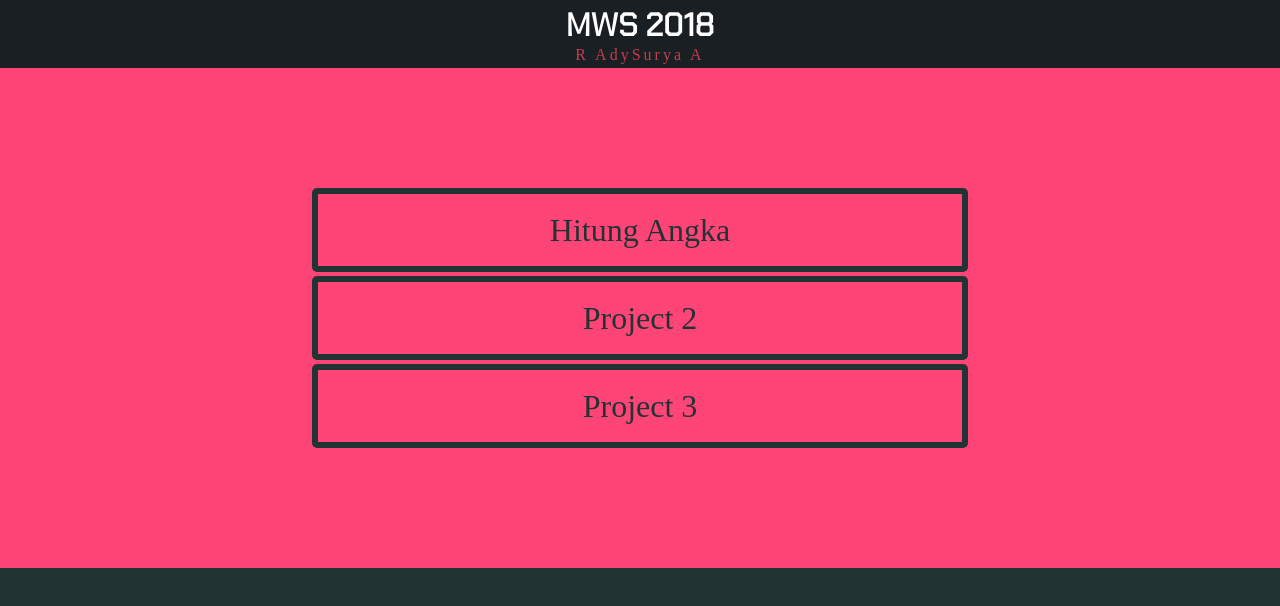
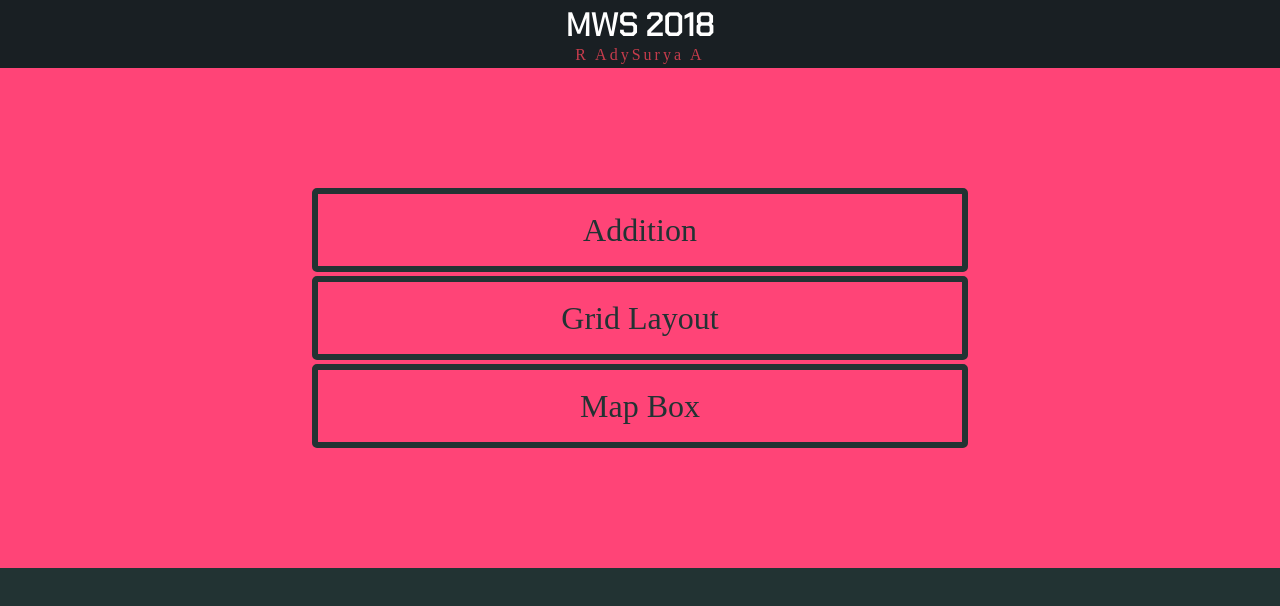
Before and after one commit to r17x/mws18, a website: page public/index.html in a window 1280 px wide. Drawn offline with Linux system fonts and the light colour scheme.

Commit message:
Update index.html

```diff
--- a/public/index.html
+++ b/public/index.html
@@ -72,13 +72,13 @@
         </header>
         <section id="content">
             <div class="card" id="project1">
-                Hitung Angka
+                Addition
             </div>
             <div class="card" id="project2">
-                Project 2
+                Grid Layout
             </div>
             <div class="card" id="project3">
-                Project 3
+                Map Box
             </div>
         </section>
     </body>
@@ -87,7 +87,13 @@
         const redirectTo = to => {
             window.location = `${window.location.origin}/${to}`;
         }
+
         const hitungAngka = document.getElementById('project1');
+        const gridLayout = document.getElementById('project2');
+        const mapBox = document.getElementById('project3');
+
         hitungAngka.addEventListener('click', () => redirectTo('hitung-angka.html'));
+        gridLayout.addEventListener('click', () => redirectTo('grid.html'));
+        mapBox.addEventListener('click', () => redirectTo('map.html'));
     </script>
 </html>
```
